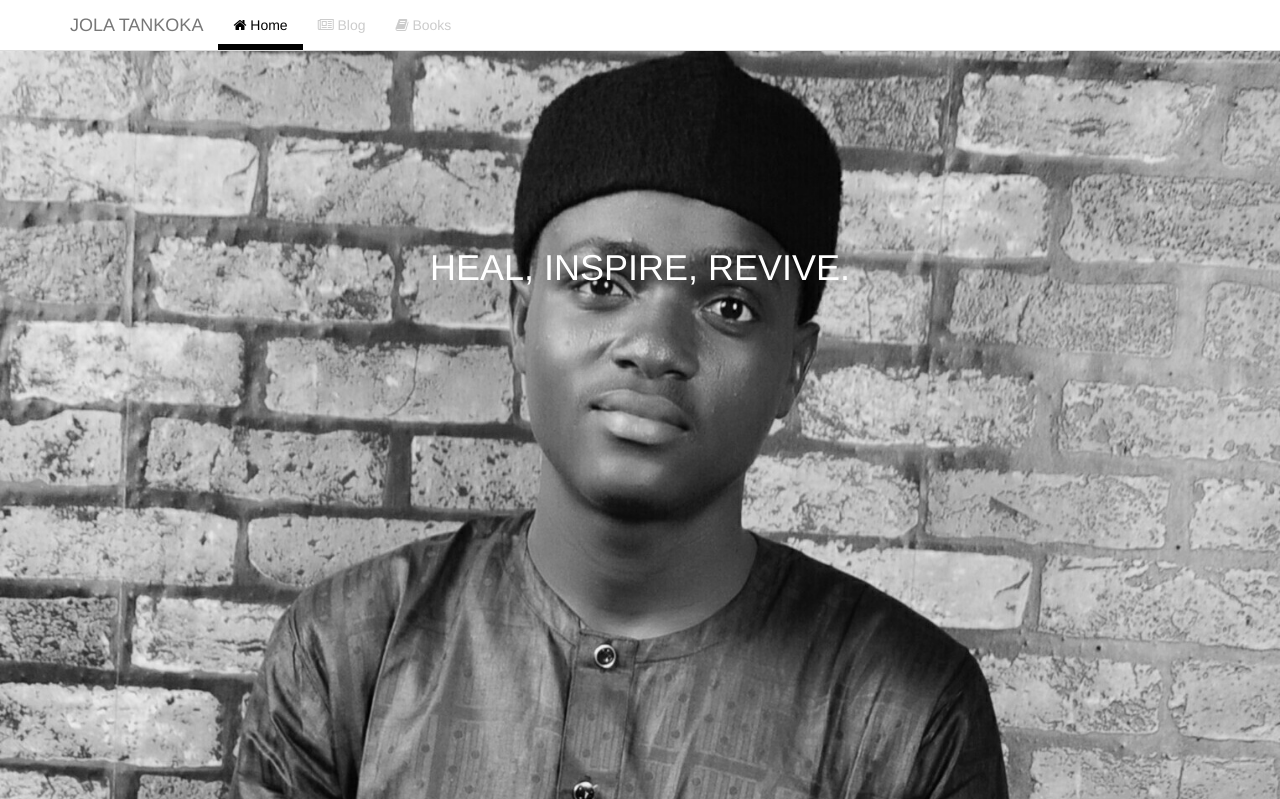
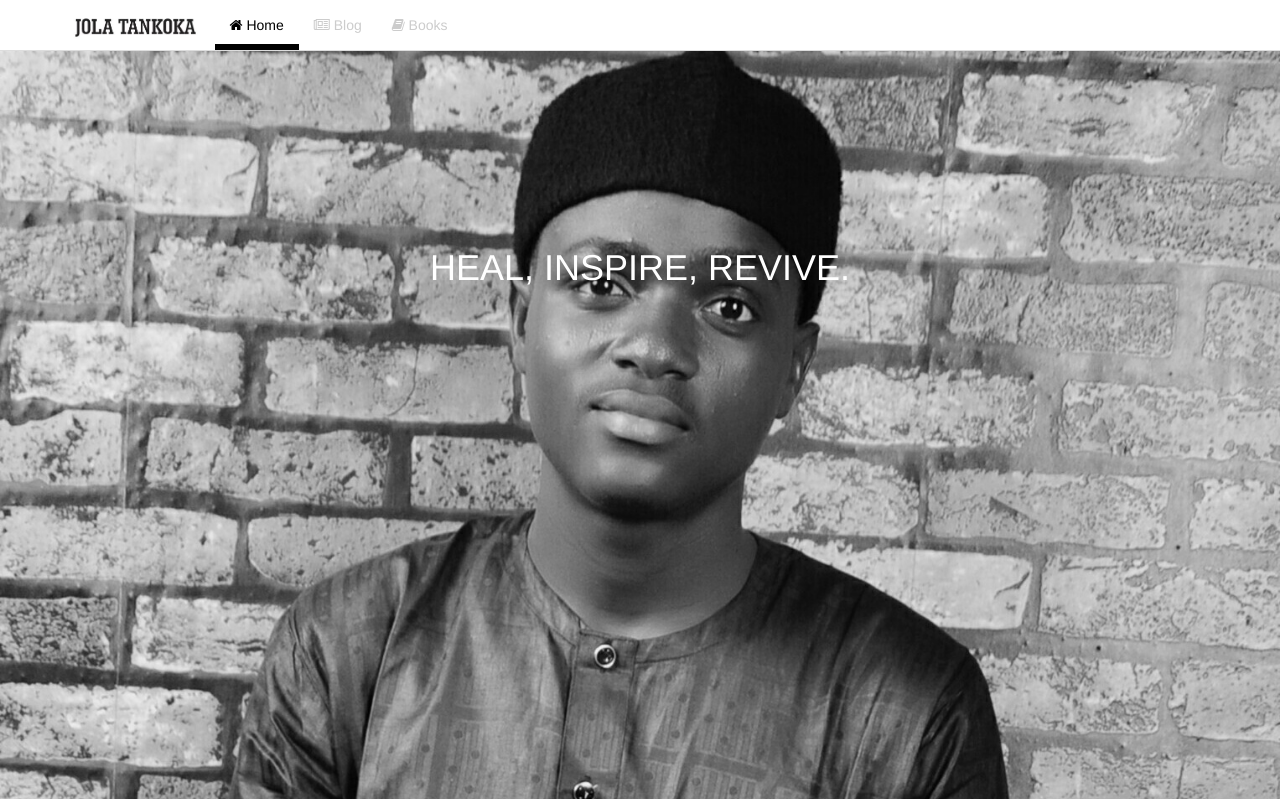
Before and after one commit to oyeolamilekan/sultanblog, a Django app: page / in a window 1280 px wide. Shown: the top 799 px of the page. Run offline with Django 3.2, Linux system fonts and the light colour scheme; some libraries are stand-ins or nearby versions.

Commit message:
redesigned

```diff
--- a/blog/templates/base.html
+++ b/blog/templates/base.html
@@ -114,7 +114,7 @@
   <nav class="navbar navbar-default navbar-fixed-top">
       <div class="container">
       <div class="navbar-header">
-      <a class="navbar-brand" href="/">JOLA TANKOKA</a>
+      <a class="navbar-brand" href="/"><img src="static/logo.png" style="height: 25px;"></a>
             <button type="button" class="navbar-toggle" data-toggle="collapse" data-target="#topNavBar">
                 <i class="fa fa-bars"></i>
                 <b>Menu</b>
```
